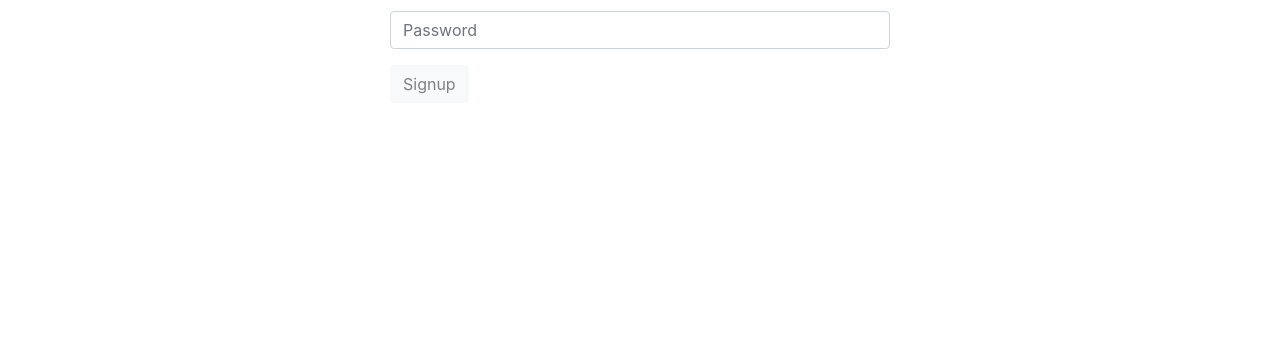
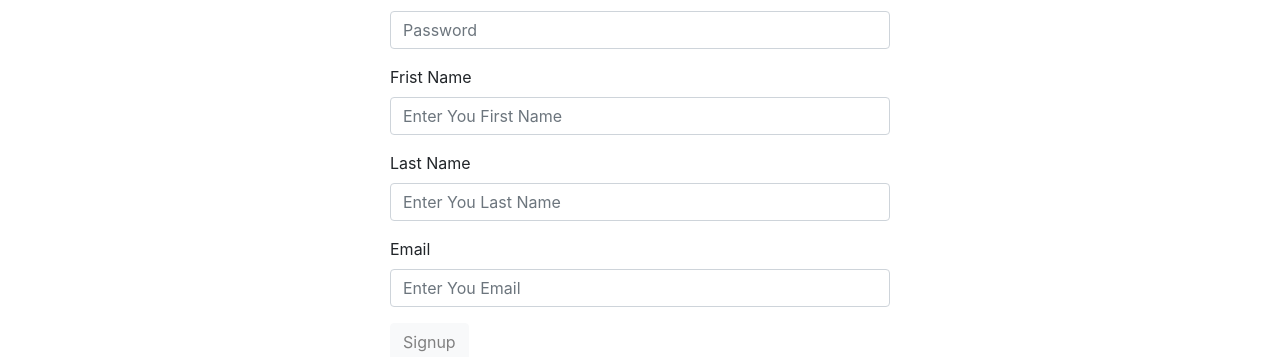
Before and after one commit to Nujoodalmadi/Whattheshop-Frontend, a React (Create React App) app: page /register in a window 1280 px wide. Shown: the part 227-584 px from the top of the page. Built offline with nearby package versions, Linux system fonts and the light colour scheme; no server answers.

Commit message:
hhghghghghg

```diff
--- a/src/components/Authentication/Register.js
+++ b/src/components/Authentication/Register.js
@@ -51,7 +51,36 @@ class Register extends Component {
               onChange={this.handleChange}
             />
           </div>
-
+          <div className="form-group">
+            <label>Frist Name</label>
+            <input
+              name="first_name"
+              type="text"
+              className="form-control"
+              placeholder="Enter You First Name"
+              onChange={this.handleChange}
+            />
+          </div>
+          <div className="form-group">
+            <label>Last Name</label>
+            <input
+              name="last_name"
+              type="text"
+              className="form-control"
+              placeholder="Enter You Last Name"
+              onChange={this.handleChange}
+            />
+          </div>
+          <div className="form-group">
+            <label>Email</label>
+            <input
+              name="email"
+              type="text"
+              className="form-control"
+              placeholder="Enter You Email"
+              onChange={this.handleChange}
+            />
+          </div>
           <button
             type="submit"
             className="btn btn-light"
```
